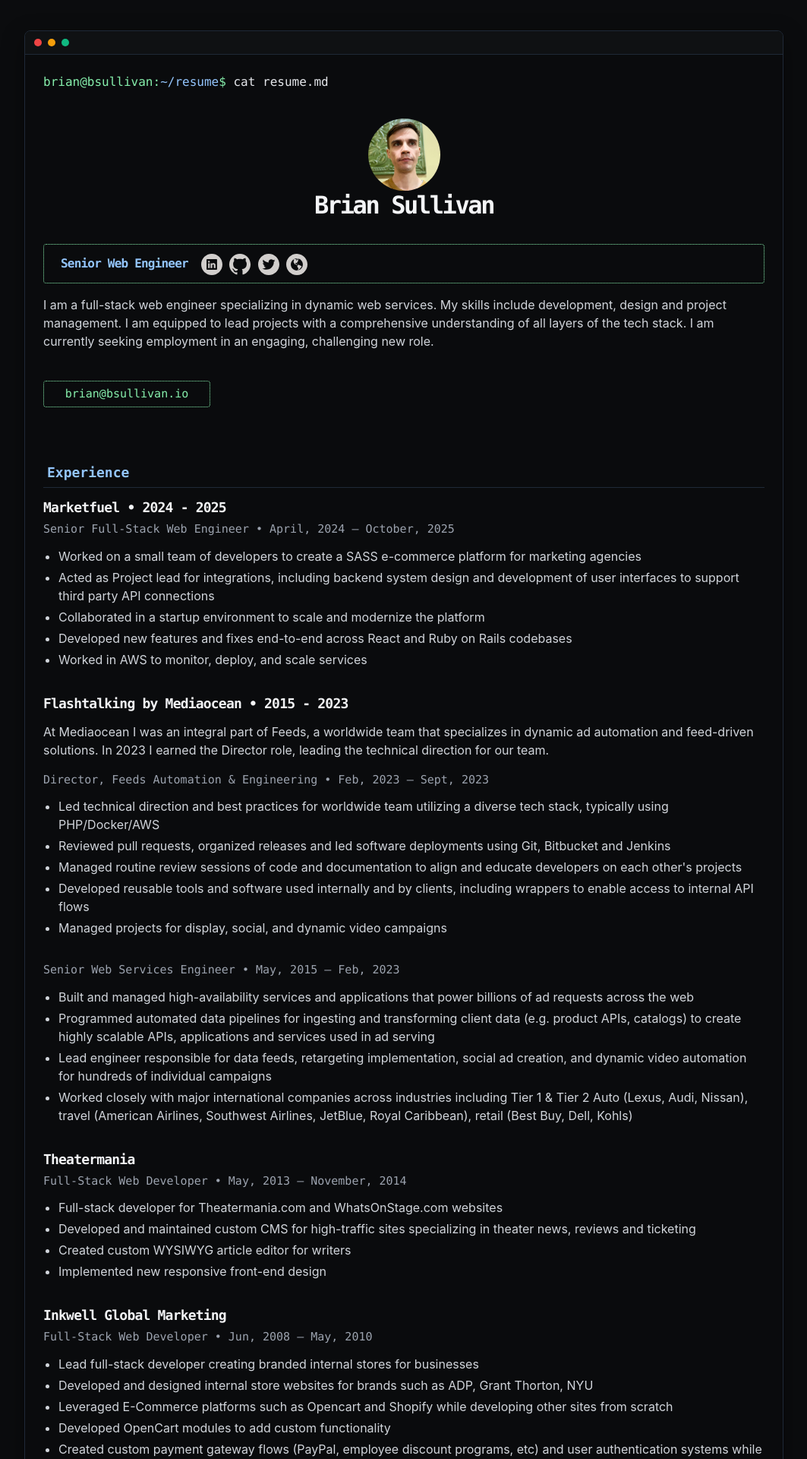
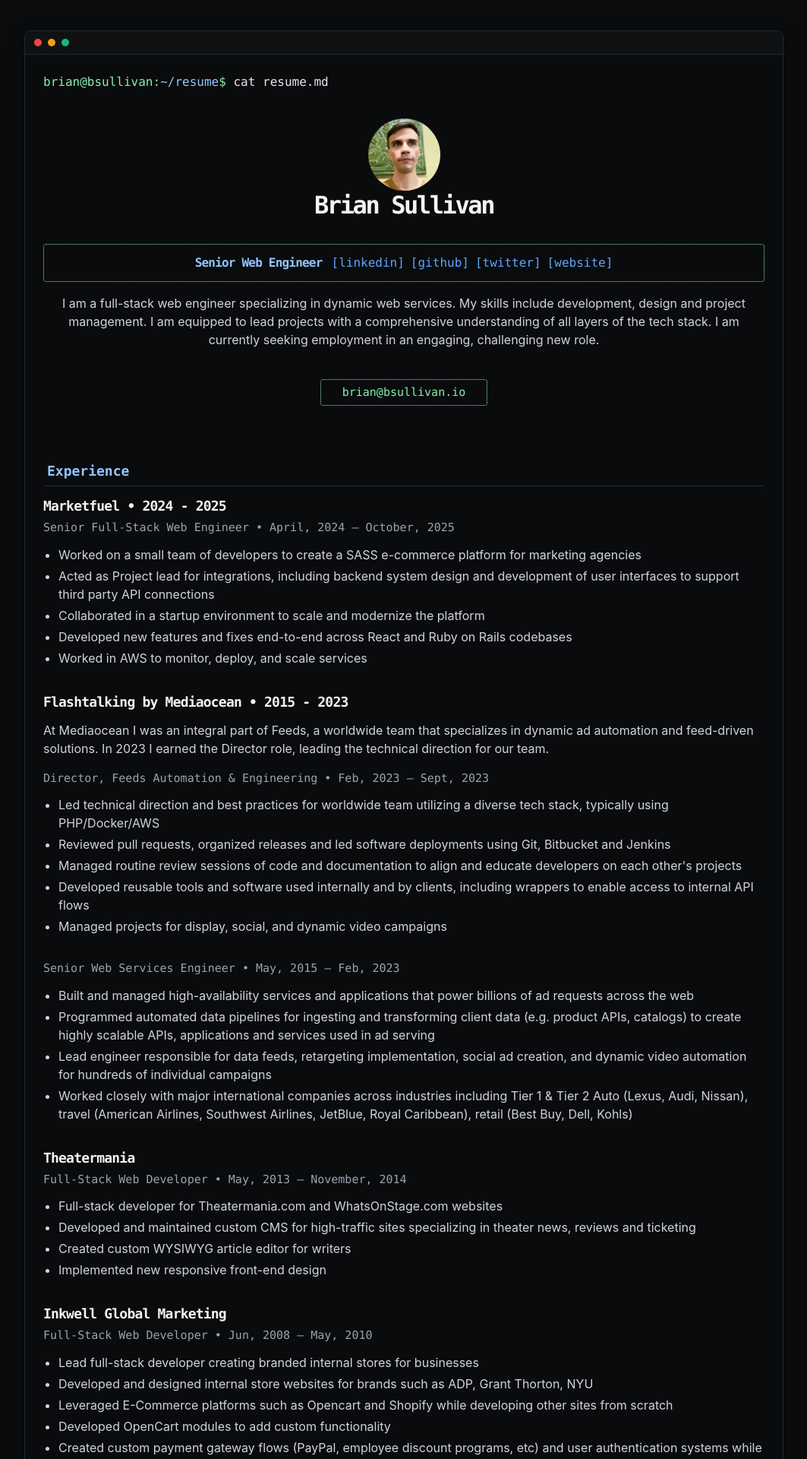
Before and after one commit to bsullivan-io/bsullivan.io, a Jekyll site: the page built from resume/index.html, in a window 1280 px wide. Shown: the top 1920 px of the page at 76% size, without its empty margins (108-1171 px from the left). Built offline with Jekyll 4.4.1, drawn with Linux system fonts in a browser that asks for light colours.

Commit message:
update contact

```diff
--- /dev/null
+++ b/_includes/icon-links-terminal.html
@@ -0,0 +1,35 @@
+{% if site.resume_social_links %}
+<div class="icon-links-terminal">
+  {% if site.resume_social_links.resume_linkedin_url %}
+  <a href="{{ site.resume_social_links.resume_linkedin_url }}" itemprop="sameAs">[linkedin]</a>
+  {% endif %}
+
+  {% if site.resume_social_links.resume_github_url %}
+  <a href="{{ site.resume_social_links.resume_github_url }}" itemprop="sameAs">[github]</a>
+  {% endif %}
+
+  {% if site.resume_social_links.resume_twitter_url %}
+  <a href="{{ site.resume_social_links.resume_twitter_url }}" itemprop="sameAs">[twitter]</a>
+  {% endif %}
+
+  {% if site.resume_social_links.resume_medium_url %}
+  <a href="{{ site.resume_social_links.resume_medium_url }}" itemprop="url">[medium]</a>
+  {% endif %}
+
+  {% if site.resume_social_links.resume_dribbble_url %}
+  <a href="{{ site.resume_social_links.resume_dribbble_url }}" itemprop="sameAs">[dribbble]</a>
+  {% endif %}
+
+  {% if site.resume_social_links.resume_facebook_url %}
+  <a href="{{ site.resume_social_links.resume_facebook_url }}" itemprop="sameAs">[facebook]</a>
+  {% endif %}
+
+  {% if site.resume_social_links.resume_instagram_url %}
+  <a href="{{ site.resume_social_links.resume_instagram_url }}" itemprop="sameAs">[instagram]</a>
+  {% endif %}
+
+  {% if site.resume_social_links.resume_website_url %}
+  <a href="{{ site.resume_social_links.resume_website_url }}" itemprop="url">[website]</a>
+  {% endif %}
+</div>
+{% endif %}
--- a/_layouts/resume2.html
+++ b/_layouts/resume2.html
@@ -74,12 +74,14 @@
       .resume-content .title-bar {
         display: flex;
         align-items: center;
+        justify-content: center;
         gap: 12px;
         padding: 8px 10px;
         border: 1px dotted #86efac;
         border-radius: 4px;
         background: transparent;
         color: #e5e7eb;
+        text-align: center;
       }
       .resume-content .title-bar .header-title {
         margin: 0;
@@ -88,6 +90,18 @@
         font-weight: 700;
         color: #93c5fd;
       }
+      .resume-content .icon-links-terminal {
+        display: inline-flex;
+        gap: 8px;
+        flex-wrap: wrap;
+        align-items: center;
+        justify-content: center;
+        font-family: ui-monospace, SFMono-Regular, Menlo, Monaco, Consolas, "Liberation Mono", "Courier New", monospace;
+      }
+      .resume-content .icon-links-terminal a { color: #60a5fa; text-decoration: none; }
+      .resume-content .icon-links-terminal a:hover { text-decoration: underline; }
+      .resume-content .page-header { text-align: center; }
+      .resume-content .contact-button { margin-left: auto; margin-right: auto; }
     </style>
   </head>
 
@@ -120,7 +134,7 @@
 
             <div class="title-bar no-print">
               <h2 class="header-title" itemprop="jobTitle">{{ site.resume_title }}</h2>
-              {% include icon-links.html %}
+              {% include icon-links-terminal.html %}
             </div>
 
             <div class="executive-summary" itemprop="description">
```
